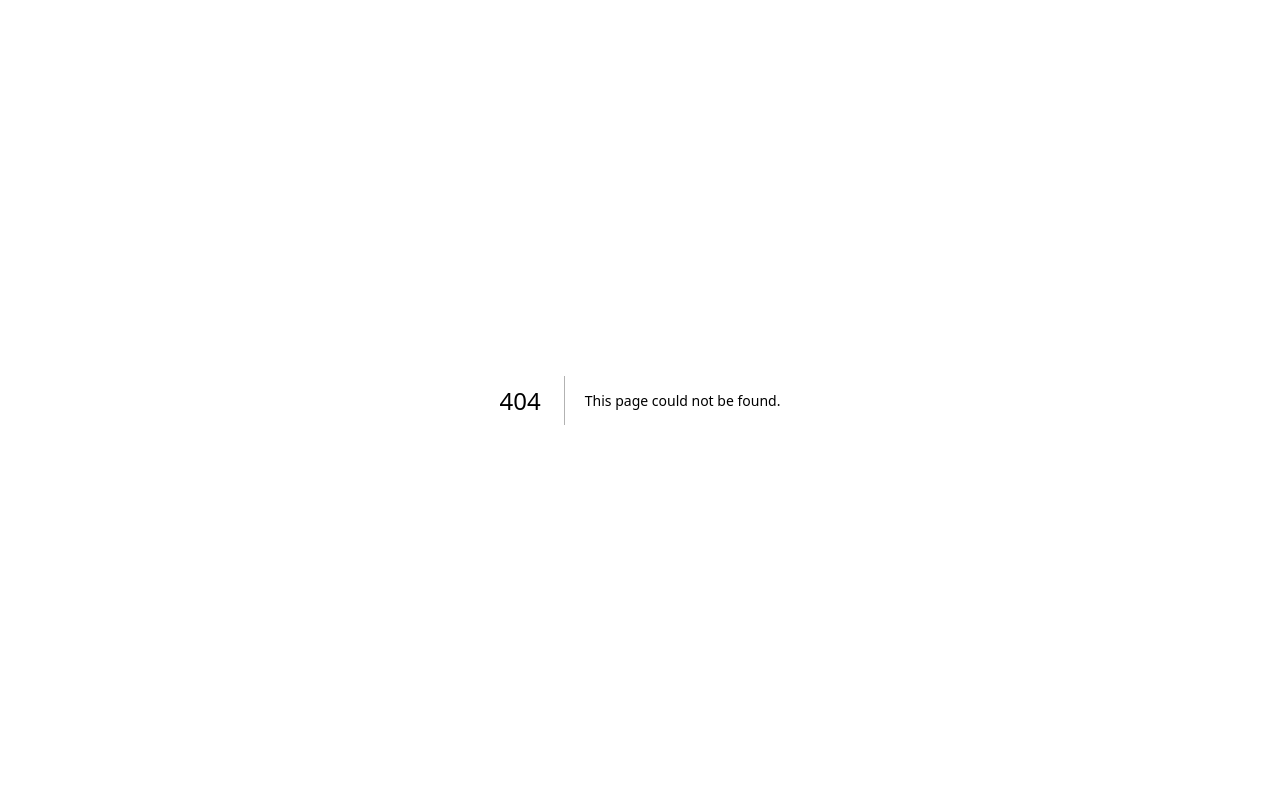
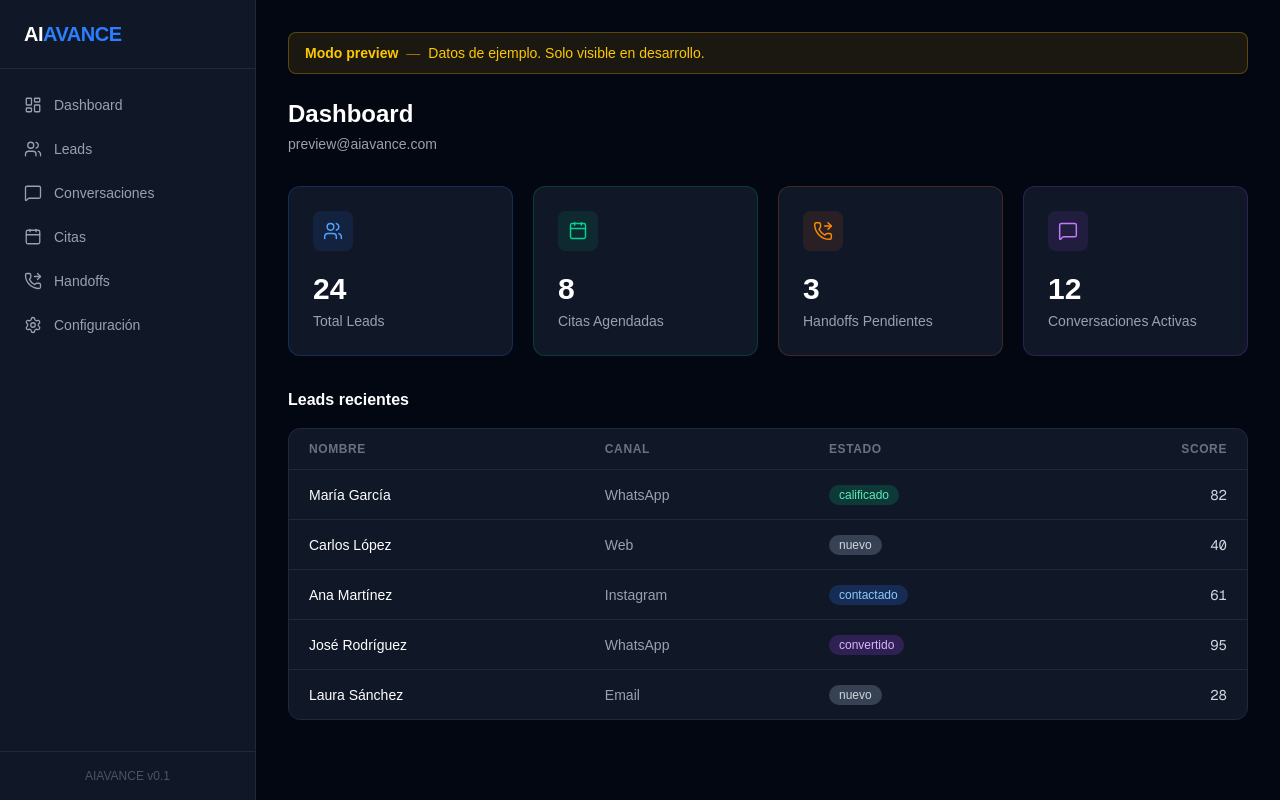
Before and after one commit to marwan260499-gif/aiavance-platform, a Next.js app: page /dashboard/preview in a window 1280 px wide. Before the commit this address had no page. Built offline with nearby package versions, Linux system fonts and the light colour scheme.

Commit message:
feat: ruta /dashboard/preview sin autenticación para desarrollo
Excluye /dashboard/preview del guard de auth en el proxy.
Muestra datos de ejemplo: 4 métricas + tabla de leads recientes.

Co-Authored-By: Claude Sonnet 4.6 <noreply@anthropic.com>

```diff
--- /dev/null
+++ b/app/dashboard/preview/page.tsx
@@ -0,0 +1,122 @@
+import { Users, Calendar, PhoneForwarded, MessageSquare } from "lucide-react";
+
+const metrics = [
+  {
+    label: "Total Leads",
+    value: 24,
+    icon: Users,
+    iconColor: "text-blue-400",
+    iconBg: "bg-blue-500/10",
+    border: "border-blue-500/20",
+  },
+  {
+    label: "Citas Agendadas",
+    value: 8,
+    icon: Calendar,
+    iconColor: "text-emerald-400",
+    iconBg: "bg-emerald-500/10",
+    border: "border-emerald-500/20",
+  },
+  {
+    label: "Handoffs Pendientes",
+    value: 3,
+    icon: PhoneForwarded,
+    iconColor: "text-orange-400",
+    iconBg: "bg-orange-500/10",
+    border: "border-orange-500/20",
+  },
+  {
+    label: "Conversaciones Activas",
+    value: 12,
+    icon: MessageSquare,
+    iconColor: "text-purple-400",
+    iconBg: "bg-purple-500/10",
+    border: "border-purple-500/20",
+  },
+];
+
+const leadsRecientes = [
+  { nombre: "María García",    canal: "WhatsApp", estado: "calificado",  score: 82 },
+  { nombre: "Carlos López",    canal: "Web",      estado: "nuevo",       score: 40 },
+  { nombre: "Ana Martínez",    canal: "Instagram", estado: "contactado", score: 61 },
+  { nombre: "José Rodríguez",  canal: "WhatsApp", estado: "convertido",  score: 95 },
+  { nombre: "Laura Sánchez",   canal: "Email",    estado: "nuevo",       score: 28 },
+];
+
+const estadoColor: Record<string, string> = {
+  nuevo:      "bg-gray-700 text-gray-300",
+  contactado: "bg-blue-500/20 text-blue-300",
+  calificado: "bg-emerald-500/20 text-emerald-300",
+  convertido: "bg-purple-500/20 text-purple-300",
+  perdido:    "bg-red-500/20 text-red-300",
+};
+
+export default function PreviewPage() {
+  return (
+    <div>
+      {/* Banner de aviso */}
+      <div className="mb-6 flex items-center gap-2 rounded-lg border border-yellow-500/30 bg-yellow-500/10 px-4 py-2.5 text-sm text-yellow-400">
+        <span className="font-semibold">Modo preview</span>
+        <span className="text-yellow-500/60">—</span>
+        <span>Datos de ejemplo. Solo visible en desarrollo.</span>
+      </div>
+
+      {/* Cabecera */}
+      <div className="mb-8">
+        <h1 className="text-2xl font-bold text-white">Dashboard</h1>
+        <p className="mt-1 text-sm text-gray-400">preview@aiavance.com</p>
+      </div>
+
+      {/* Tarjetas de métricas */}
+      <div className="grid grid-cols-1 gap-5 sm:grid-cols-2 xl:grid-cols-4">
+        {metrics.map(({ label, value, icon: Icon, iconColor, iconBg, border }) => (
+          <div
+            key={label}
+            className={`rounded-xl border ${border} bg-gray-900 p-6 flex flex-col gap-5`}
+          >
+            <div className={`w-10 h-10 rounded-lg ${iconBg} flex items-center justify-center`}>
+              <Icon size={20} className={iconColor} strokeWidth={1.75} />
+            </div>
+            <div>
+              <p className="text-3xl font-bold text-white">{value}</p>
+              <p className="mt-1 text-sm text-gray-400">{label}</p>
+            </div>
+          </div>
+        ))}
+      </div>
+
+      {/* Tabla de leads recientes */}
+      <div className="mt-8">
+        <h2 className="mb-4 text-base font-semibold text-white">Leads recientes</h2>
+        <div className="overflow-hidden rounded-xl border border-gray-800 bg-gray-900">
+          <table className="w-full text-sm">
+            <thead>
+              <tr className="border-b border-gray-800 text-left text-xs text-gray-500 uppercase tracking-wider">
+                <th className="px-5 py-3">Nombre</th>
+                <th className="px-5 py-3">Canal</th>
+                <th className="px-5 py-3">Estado</th>
+                <th className="px-5 py-3 text-right">Score</th>
+              </tr>
+            </thead>
+            <tbody className="divide-y divide-gray-800">
+              {leadsRecientes.map((lead) => (
+                <tr key={lead.nombre} className="hover:bg-gray-800/50 transition-colors">
+                  <td className="px-5 py-3.5 font-medium text-white">{lead.nombre}</td>
+                  <td className="px-5 py-3.5 text-gray-400">{lead.canal}</td>
+                  <td className="px-5 py-3.5">
+                    <span className={`inline-flex rounded-full px-2.5 py-0.5 text-xs font-medium ${estadoColor[lead.estado]}`}>
+                      {lead.estado}
+                    </span>
+                  </td>
+                  <td className="px-5 py-3.5 text-right">
+                    <span className="font-mono text-gray-300">{lead.score}</span>
+                  </td>
+                </tr>
+              ))}
+            </tbody>
+          </table>
+        </div>
+      </div>
+    </div>
+  );
+}
--- a/proxy.ts
+++ b/proxy.ts
@@ -31,7 +31,7 @@ export async function proxy(request: NextRequest) {
 
   const { pathname } = request.nextUrl;
 
-  if (!user && pathname.startsWith("/dashboard")) {
+  if (!user && pathname.startsWith("/dashboard") && pathname !== "/dashboard/preview") {
     return NextResponse.redirect(new URL("/login", request.url));
   }
 
```
